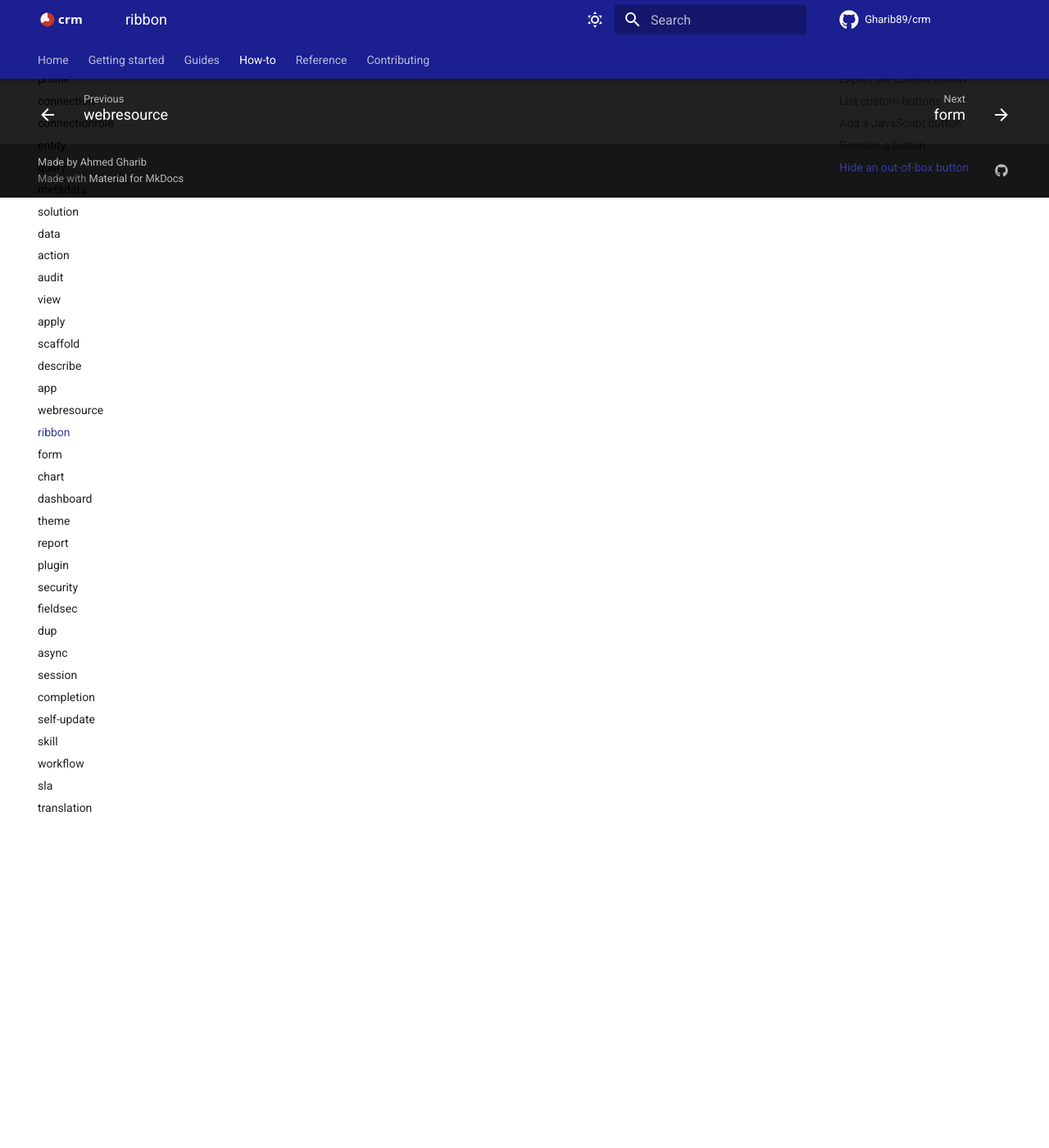
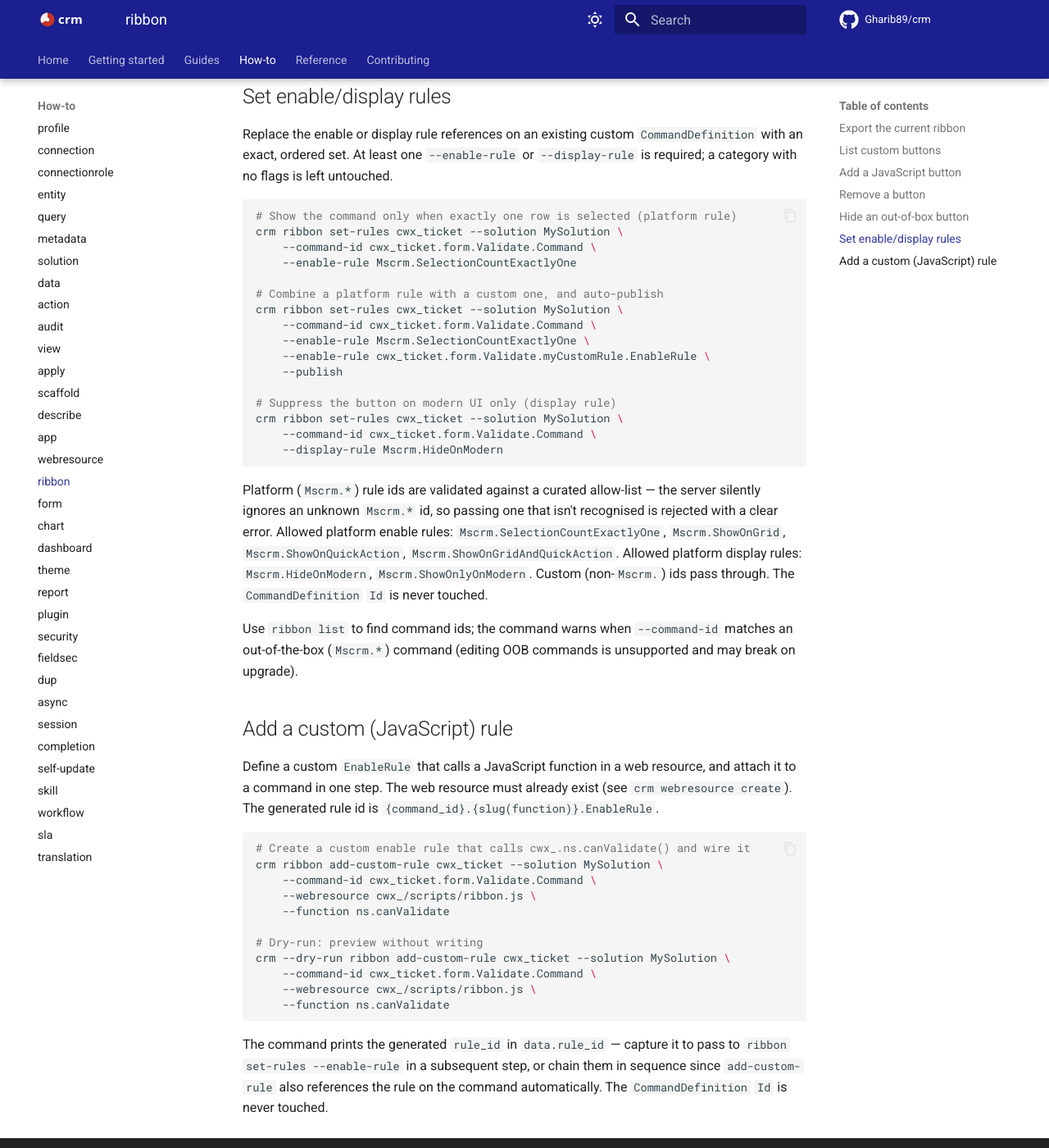
Before and after one commit to Gharib89/crm, an MkDocs documentation site: the page built from docs/how-to/ribbon.md, in a window 1280 px wide and 1400 px high, scrolled down 1946 px. Shown: the whole window at 82% size. Built offline with MkDocs 1.6.1 and Material for MkDocs 9.7.7, drawn with Linux system fonts in a browser that asks for light colours; comment, search, counter and statistics services are not loaded.

Commit message:
docs: ribbon set-rules / add-custom-rule (how-to, skill, README)

````diff
--- a/docs/how-to/ribbon.md
+++ b/docs/how-to/ribbon.md
@@ -77,3 +77,66 @@ pass `--yes` to skip the prompt (required for `--json` / non-interactive runs).
 Neither method touches the button's `classid`, `Command`, or `TemplateAlias`.
 Both emit a warning that overriding or hiding an OOB command is on unsupported
 ground and may change across platform updates.
+
+## Set enable/display rules
+
+Replace the enable or display rule references on an existing custom
+`CommandDefinition` with an exact, ordered set. At least one `--enable-rule` or
+`--display-rule` is required; a category with no flags is left untouched.
+
+```bash
+# Show the command only when exactly one row is selected (platform rule)
+crm ribbon set-rules cwx_ticket --solution MySolution \
+    --command-id cwx_ticket.form.Validate.Command \
+    --enable-rule Mscrm.SelectionCountExactlyOne
+
+# Combine a platform rule with a custom one, and auto-publish
+crm ribbon set-rules cwx_ticket --solution MySolution \
+    --command-id cwx_ticket.form.Validate.Command \
+    --enable-rule Mscrm.SelectionCountExactlyOne \
+    --enable-rule cwx_ticket.form.Validate.myCustomRule.EnableRule \
+    --publish
+
+# Suppress the button on modern UI only (display rule)
+crm ribbon set-rules cwx_ticket --solution MySolution \
+    --command-id cwx_ticket.form.Validate.Command \
+    --display-rule Mscrm.HideOnModern
+```
+
+Platform (`Mscrm.*`) rule ids are validated against a curated allow-list — the
+server silently ignores an unknown `Mscrm.*` id, so passing one that isn't
+recognised is rejected with a clear error. Allowed platform enable rules:
+`Mscrm.SelectionCountExactlyOne`, `Mscrm.ShowOnGrid`, `Mscrm.ShowOnQuickAction`,
+`Mscrm.ShowOnGridAndQuickAction`. Allowed platform display rules:
+`Mscrm.HideOnModern`, `Mscrm.ShowOnlyOnModern`. Custom (non-`Mscrm.`) ids pass
+through. The `CommandDefinition` `Id` is never touched.
+
+Use `ribbon list` to find command ids; the command warns when `--command-id`
+matches an out-of-the-box (`Mscrm.*`) command (editing OOB commands is
+unsupported and may break on upgrade).
+
+## Add a custom (JavaScript) rule
+
+Define a custom `EnableRule` that calls a JavaScript function in a web resource,
+and attach it to a command in one step. The web resource must already exist (see
+`crm webresource create`). The generated rule id is
+`{command_id}.{slug(function)}.EnableRule`.
+
+```bash
+# Create a custom enable rule that calls cwx_.ns.canValidate() and wire it
+crm ribbon add-custom-rule cwx_ticket --solution MySolution \
+    --command-id cwx_ticket.form.Validate.Command \
+    --webresource cwx_/scripts/ribbon.js \
+    --function ns.canValidate
+
+# Dry-run: preview without writing
+crm --dry-run ribbon add-custom-rule cwx_ticket --solution MySolution \
+    --command-id cwx_ticket.form.Validate.Command \
+    --webresource cwx_/scripts/ribbon.js \
+    --function ns.canValidate
+```
+
+The command prints the generated `rule_id` in `data.rule_id` — capture it to
+pass to `ribbon set-rules --enable-rule` in a subsequent step, or chain them in
+sequence since `add-custom-rule` also references the rule on the command
+automatically. The `CommandDefinition` `Id` is never touched.
````
Also changed, not shown: README.md (+1 -1 lines), crm/skills/reference/customizations.md (+30 -4 lines).
